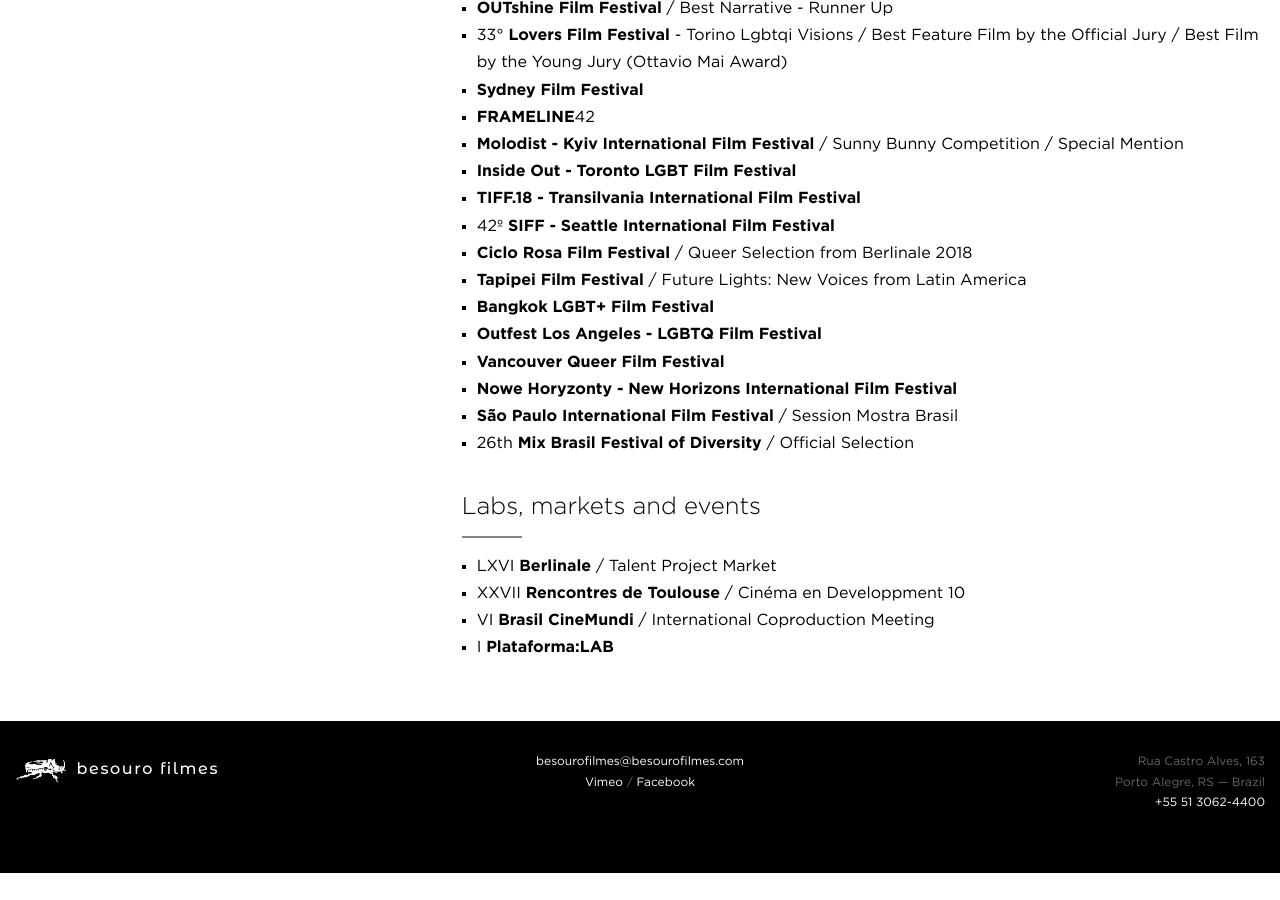
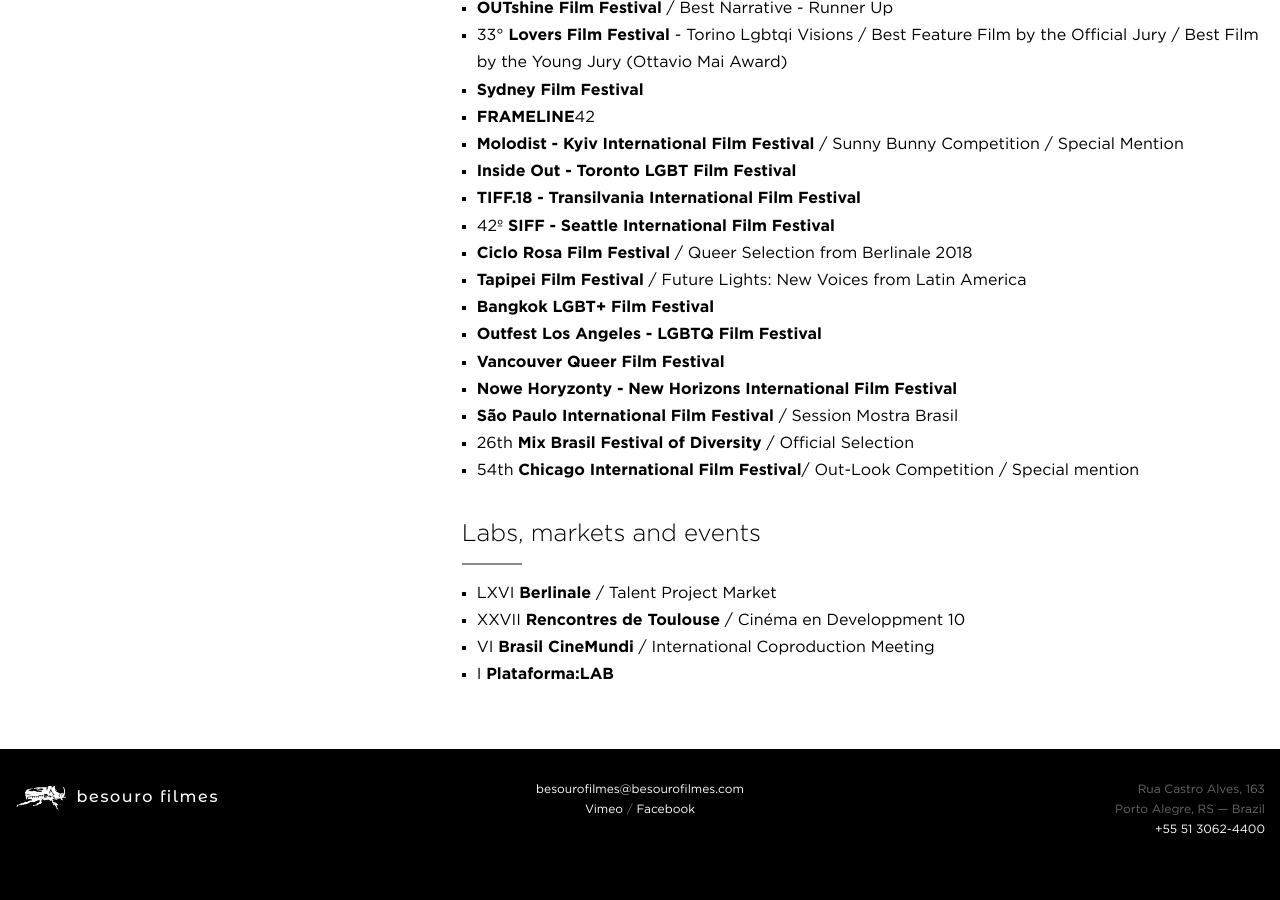
Before and after one commit to arthrfrts/besouro, a Jekyll site: the page built from _projects/hard-paint.md, in a window 1280 px wide and 900 px high, scrolled down 1198 px. Built offline with Jekyll 4.4.1, drawn with Linux system fonts in a browser that asks for light colours; before the commit the page ends 2071 px from its top, so only the background shows below that.

Commit message:
Updated Hard Paint

```diff
--- a/_projects/hard-paint.md
+++ b/_projects/hard-paint.md
@@ -48,6 +48,7 @@
 * **Nowe Horyzonty - New Horizons International Film Festival**
 * **São Paulo International Film Festival** / Session Mostra Brasil
 * 26th **Mix Brasil Festival of Diversity** / Official Selection
+* 54th **Chicago International Film Festival**/ Out-Look Competition / Special mention
 
 ## Labs, markets and events
 * LXVI **Berlinale** / Talent Project Market
```
